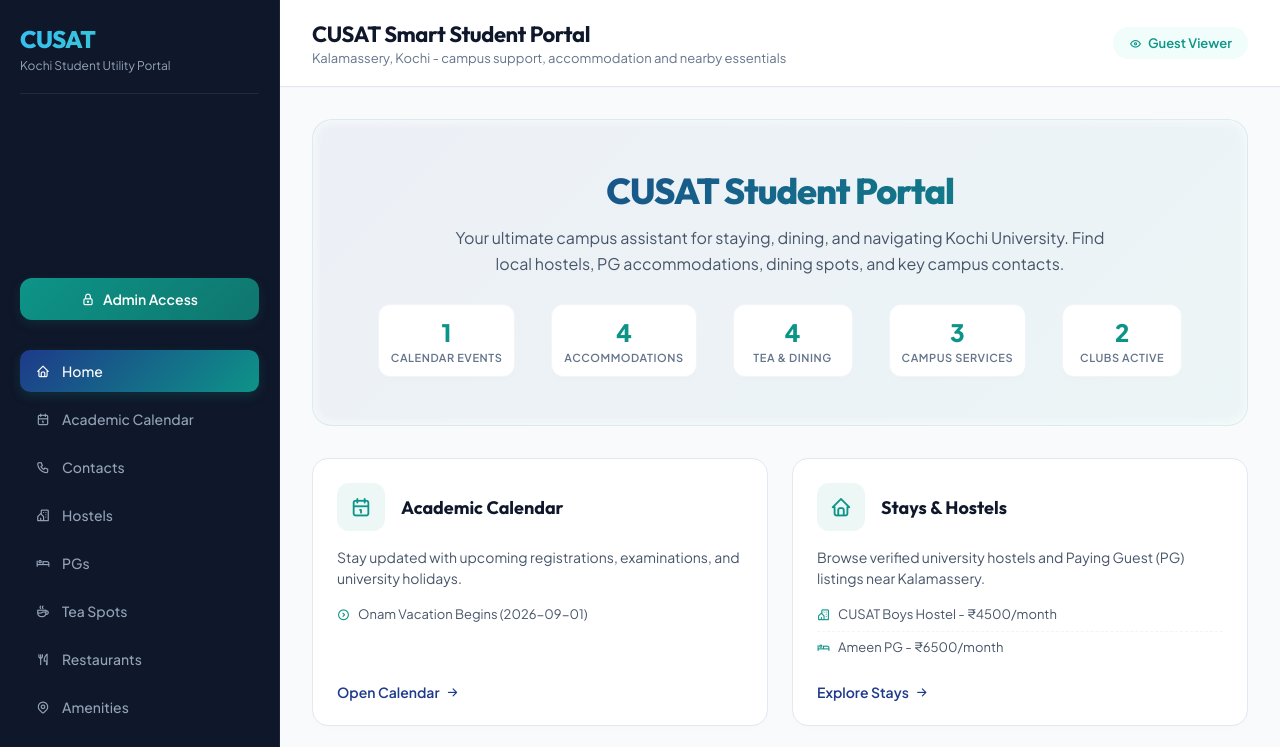
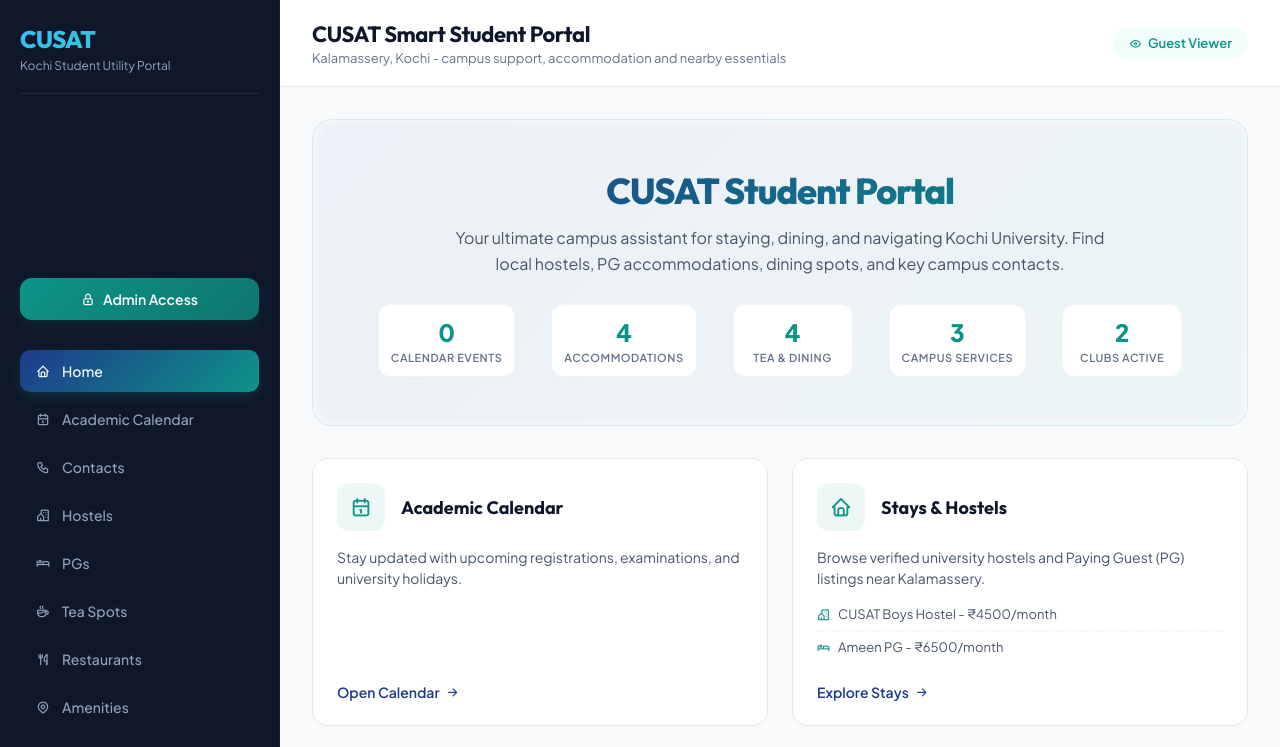
Before and after one commit to Navajith1213/KSU-CUSAT-APP, a React (Vite) app: page / in a window 1280 px wide. Shown: the top 747 px of the page. Built offline with nearby package versions, Linux system fonts and the light colour scheme.

Commit message:
Update campus listings via Admin Portal UI

```diff
--- a/src/data/defaultData.js
+++ b/src/data/defaultData.js
@@ -1,11 +1,5 @@
 // <!--EVENTS_START-->
-export const defaultEvents = [
-  {
-    "title": "Onam Vacation Begins",
-    "date": "2026-09-01",
-    "type": "holiday"
-  }
-];
+export const defaultEvents = [];
 // <!--EVENTS_END-->
 
 // <!--HOSTELS_START-->
```
